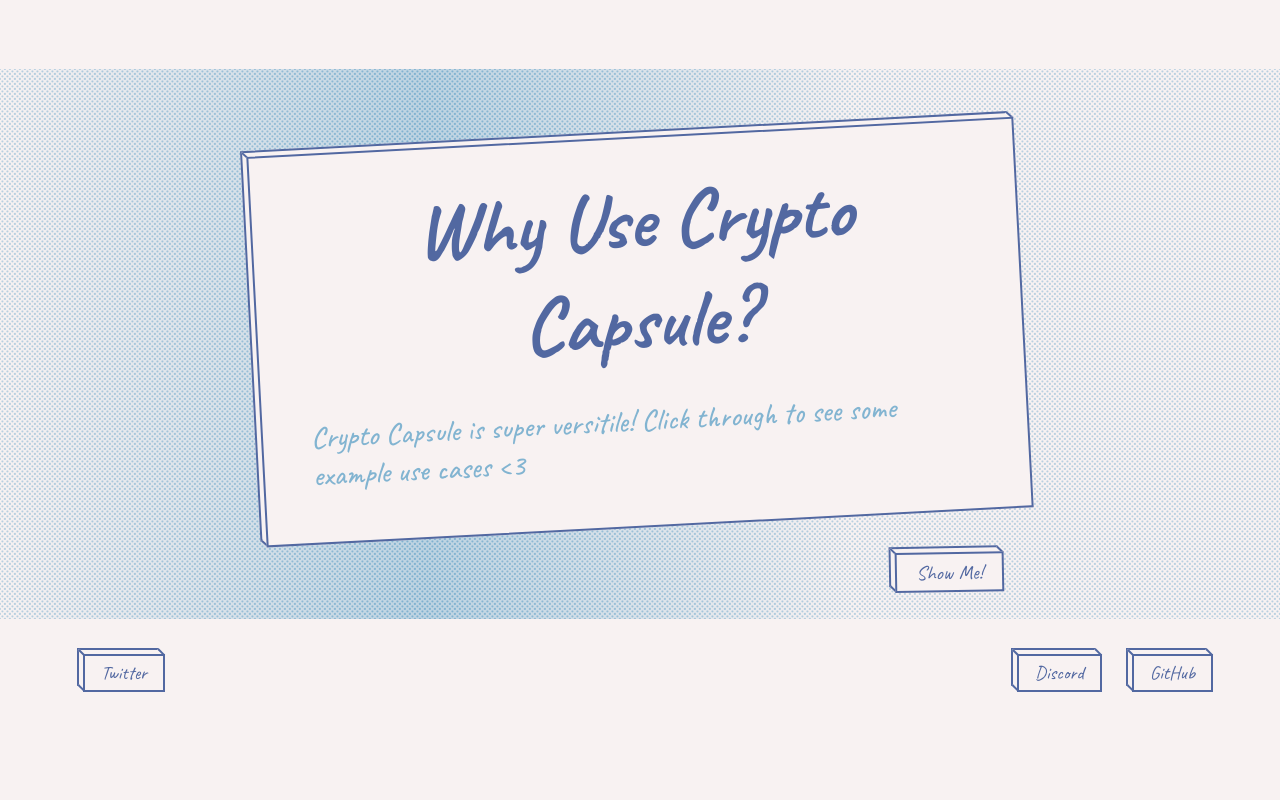
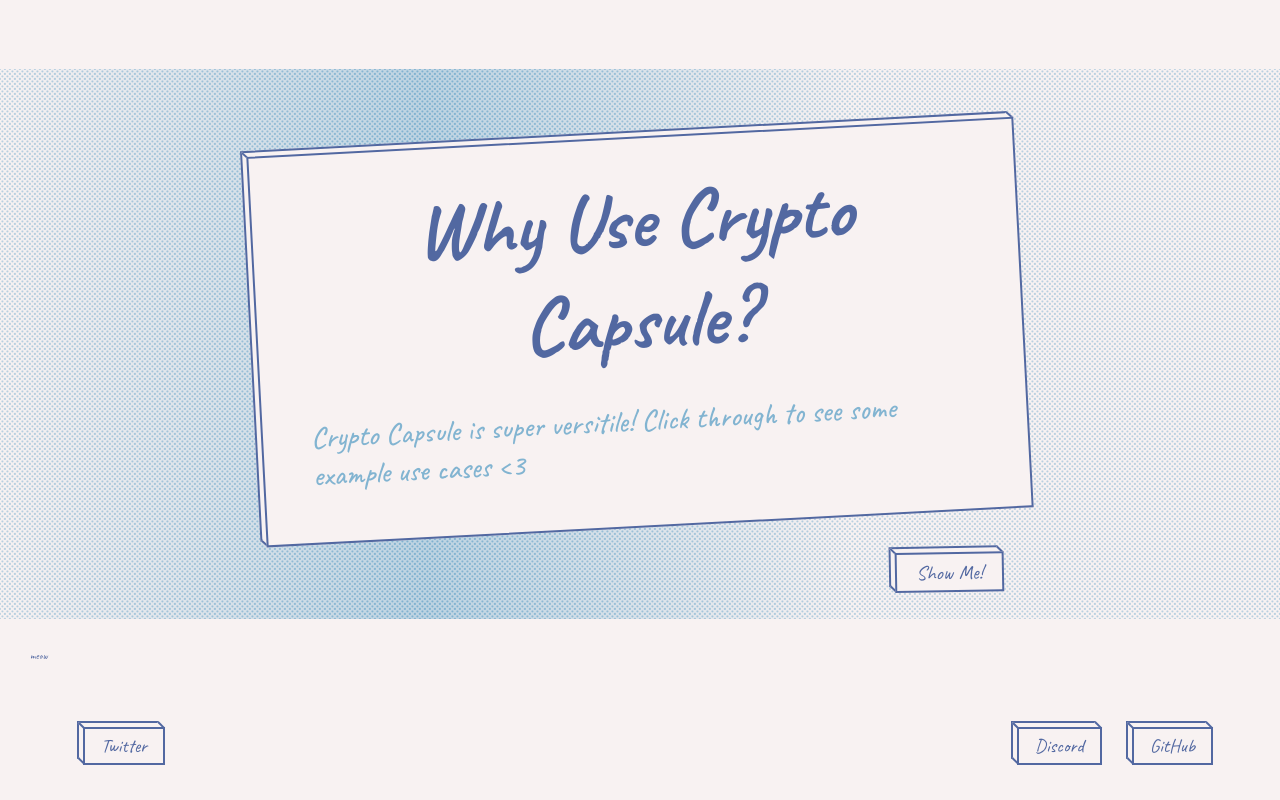
Before and after one commit to chase-manning/crypto-capsule, a React (Create React App) app in the folder client/: page / in a window 1280 px wide. Shown: the part 2006-2806 px from the top of the page. Before the commit the page ends 2733 px from the top, so only its background shows below. Built offline with nearby package versions, Linux system fonts and the light colour scheme; no server answers.

Commit message:
:rocket: add supported networks to home page

```diff
--- a/client/src/components/HomePage.tsx
+++ b/client/src/components/HomePage.tsx
@@ -1,6 +1,7 @@
 import React from "react";
 import styled from "styled-components";
 import Landing from "./Landing";
+import SupportedNetworks from "./SupportedNetworks";
 import TokenSlide from "./TokenSlide";
 import WhatIsSlide from "./WhatIsSlide";
 import WhyUseSlide from "./WhyUseSlide";
@@ -17,6 +18,7 @@ const HomePage = (): JSX.Element => {
       <WhatIsSlide />
       <TokenSlide />
       <WhyUseSlide />
+      <SupportedNetworks />
     </StyledHomePage>
   );
 };
```
